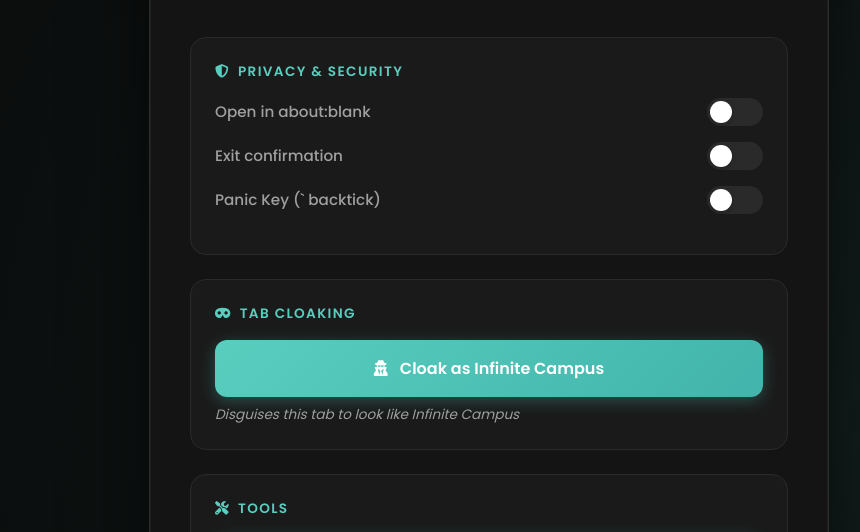
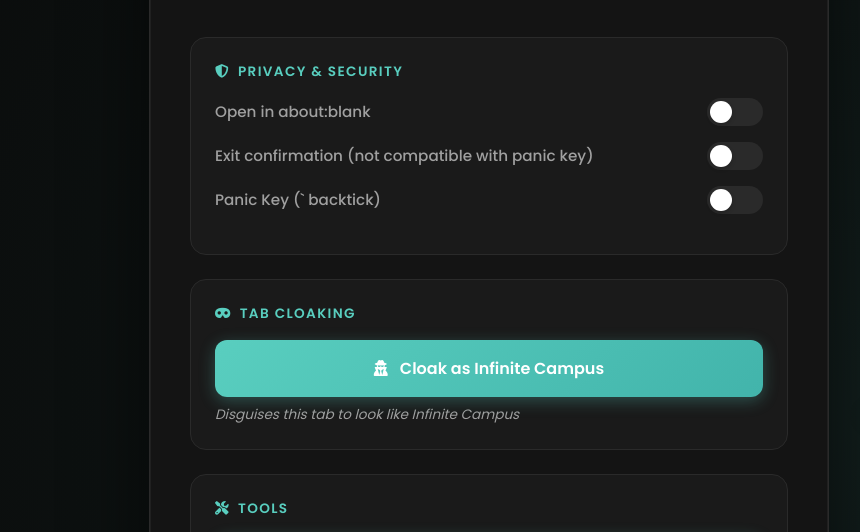
Before and after one commit to insecure-badroom/falaris-stash, a plain HTML site: page index.html in a window 1280 px wide. Shown: the part 224-756 px from the top of the page, without its empty margins (151-1011 px from the left). Drawn offline with Linux system fonts and the light colour scheme.

Commit message:
panic key msg

```diff
--- a/index.html
+++ b/index.html
@@ -527,7 +527,7 @@
 			</div>
 
 			<div class="toggle-group">
-				<label class="toggle-label" for="exitConfirmToggle">Exit confirmation</label>
+				<label class="toggle-label" for="exitConfirmToggle">Exit confirmation (not compatible with panic key)</label>
 				<div class="toggle" id="exitConfirmToggle" onclick="toggleExitConfirm()">
 					<div class="toggle-slider"></div>
 				</div>
```
